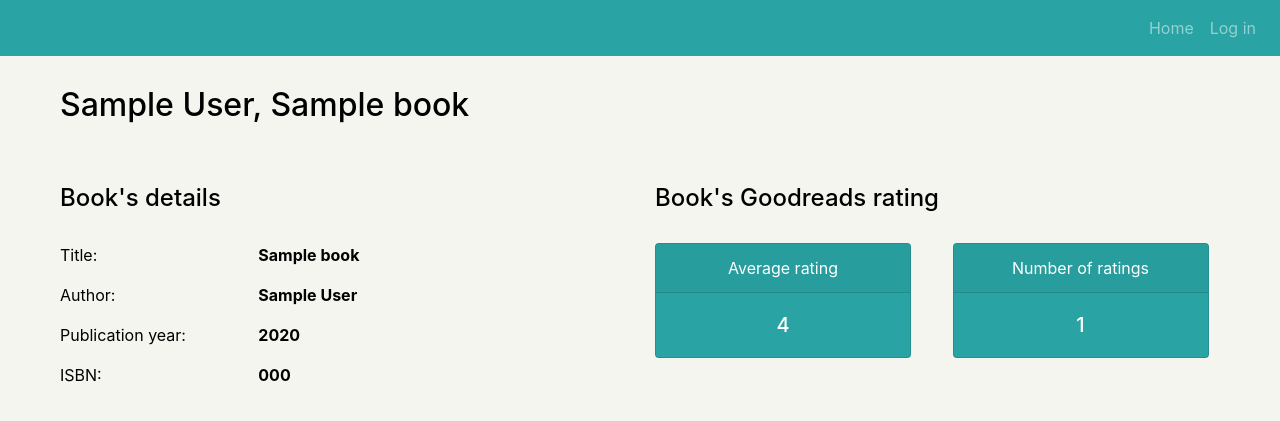
After one commit to mag103/cs50w-project1, a Flask app: template templates/book.html in a window 1280 px wide. The commit adds this page. Shown: the top 421 px of the page. Run offline with Flask 2, Linux system fonts and the light colour scheme; the template is opened without the code that fills it: most values are stand-ins (such as "Sample title", 1, 10 or a date in 2020); some libraries are stand-ins or nearby versions.

Commit message:
Added route "/book/<isbn>" and template book.html - showing book details and Goodreads rating.

```diff
--- a/application.py
+++ b/application.py
@@ -78,6 +78,17 @@ def home():
         results = db.execute("SELECT * FROM books WHERE isbn LIKE :isbn AND title LIKE :title AND author LIKE :author", {"isbn": isbn, "title": title, "author": author}).fetchall()
         return render_template("search_results.html", results=results)
 
+
+@app.route("/book/<isbn>")
+def book(isbn):
+    res = requests.get("https://www.goodreads.com/book/review_counts.json", params={"key": key, "isbns": isbn})
+    reviews_count = res.json()['books'][0]['reviews_count']
+    average_rating = res.json()['books'][0]['average_rating']
+
+    book_details = db.execute("SELECT * FROM books WHERE isbn = :isbn", {"isbn": isbn}).fetchone()
+
+    return render_template("book.html", book=book_details, reviews_count=reviews_count, average_rating=average_rating)
+
 # -----------------REGISTRATION-----------------
 
 @app.route("/register", methods=["GET", "POST"])
--- a/static/styles.css
+++ b/static/styles.css
@@ -3,7 +3,7 @@ body {
   color: black;
 }
 
-h2 {
+h2, h4 {
   margin-top: 30px;
   margin-bottom: 30px;
 }
@@ -40,7 +40,6 @@ h2 {
   margin-top: 20px;
 }
 
-
 table {
   max-width: 1200px;
   margin: 0 auto;
@@ -54,3 +53,19 @@ table {
   margin-top: 10px;
   margin-bottom: 10px;
 }
+
+.details {
+  max-width: 1200px;
+  margin: 0 auto;
+}
+
+.card {
+  background: #29a3a3 !important;
+  text-align: center;
+}
+
+.bold {
+  font-weight: bold;
+}
+
+/*# sourceMappingURL=styles.css.map */
--- a/static/styles.scss
+++ b/static/styles.scss
@@ -5,7 +5,7 @@ body {
 
 }
 
-h2 {
+h2, h4 {
 
   margin-top: 30px;
   margin-bottom: 30px;
@@ -51,6 +51,7 @@ h2 {
 table {
   max-width: 1200px;
   margin: 0 auto;
+}
 
 .form-row {
   max-width: 1200px;
@@ -62,3 +63,17 @@ table {
   }
 
 }
+
+.details {
+  max-width: 1200px;
+  margin: 0 auto;
+}
+
+.card {
+  background: #29a3a3 !important;
+  text-align: center;
+}
+
+.bold {
+  font-weight: bold;
+}
--- /dev/null
+++ b/templates/book.html
@@ -0,0 +1,76 @@
+{% extends "layout.html" %}
+
+{% block heading %}
+
+    {{book.author}}, {{book.title}}
+
+{% endblock %}
+
+
+{% block body %}
+
+  <div class="details">
+    <div class="row">
+      <div class="col-12 col-md-6">
+      <h4>Book's details</h4>
+        <div class="row">
+          <div class="col-4">
+            <p>Title: </p>
+          </div>
+          <div class="col-8 bold">
+            <p>{{book.title}}</p>
+          </div>
+        </div>
+        <div class="row">
+          <div class="col-4">
+            <p>Author: </p>
+          </div>
+          <div class="col-8 bold">
+            <p>{{book.author}}</p>
+          </div>
+        </div>
+        <div class="row">
+          <div class="col-4">
+            <p>Publication year: </p>
+          </div>
+          <div class="col-8 bold">
+            <p>{{book.year}}</p>
+          </div>
+        </div>
+        <div class="row">
+          <div class="col-4">
+            <p>ISBN: </p>
+          </div>
+          <div class="col-8 bold">
+            <p>{{book.isbn}}</p>
+          </div>
+        </div>
+      </div>
+
+      <div class="col-12 col-md-6">
+        <h4>Book's Goodreads rating</h4>
+        <div class="row">
+          <div class="col-6">
+            <div class="card text-white mb-3" style="max-width: 16rem;">
+              <div class="card-header">Average rating</div>
+              <div class="card-body">
+                <h5 class="card-text">{{average_rating}}</h5>
+              </div>
+            </div>
+          </div>
+            <div class="col-6">
+              <div class="card text-white mb-3" style="max-width: 16rem;">
+                <div class="card-header">Number of ratings</div>
+                <div class="card-body">
+                  <h5 class="card-text">{{reviews_count}}</h5>
+                </div>
+              </div>
+            </div>
+          </div>
+        </div>
+      </div>
+    </div>
+
+
+
+{% endblock %}
--- a/templates/search_results.html
+++ b/templates/search_results.html
@@ -24,7 +24,7 @@
         <td>{{result.isbn}}</td>
         <td>{{result.title}}</td>
         <td>{{result.author}}</td>
-        <td>See book details</td>
+        <td><a href="{{ url_for('book', isbn=result.isbn) }}">See book details</a></td>
       </tr>
     {% endfor %}
   </tbody>
```
Also changed, not shown: 3 other files.
